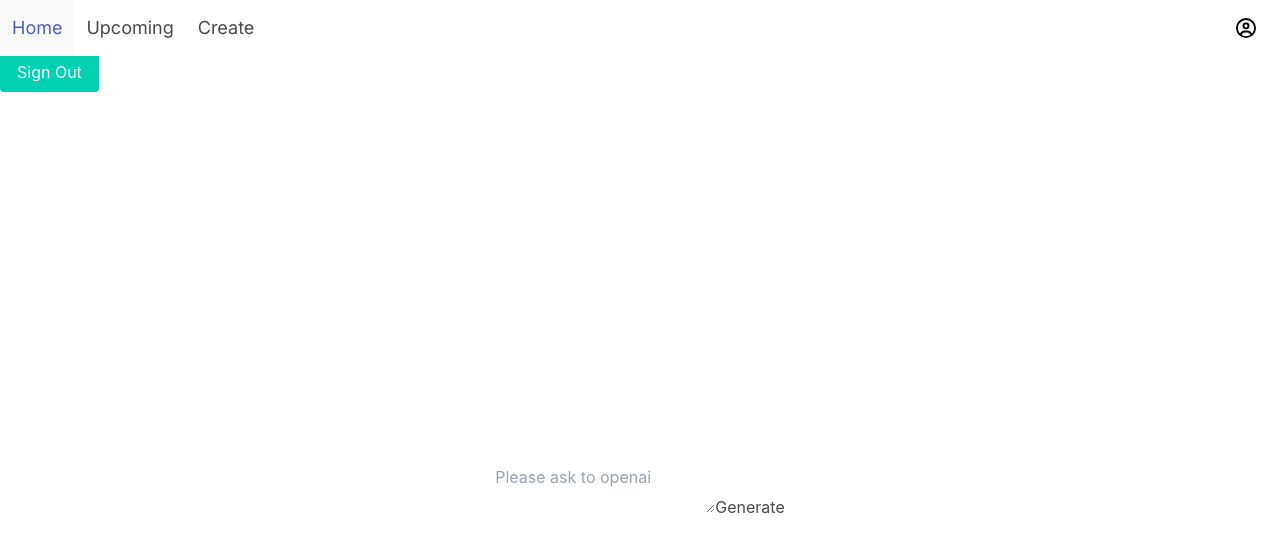
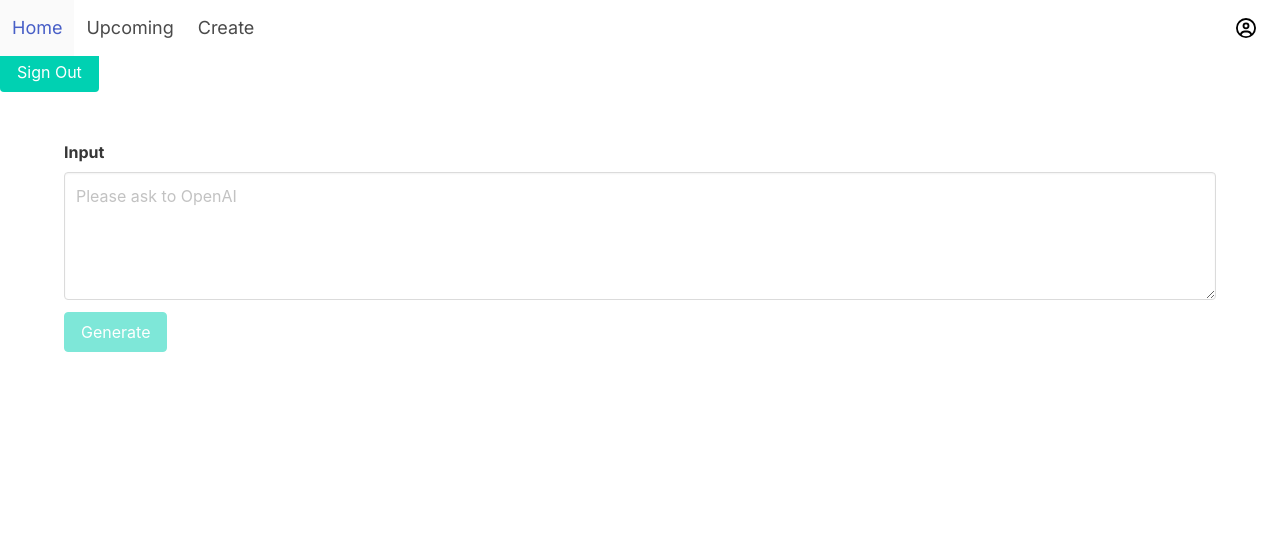
Before and after one commit to dchen327/la-hacks-2024, a Next.js app: page /profile in a window 1280 px wide. Shown: the top 552 px of the page. Built offline with nearby package versions, Linux system fonts and the light colour scheme; no server answers; sample sign-in values are in the browser's storage.

Commit message:
Changed chat functionality, added some context

```diff
--- a/src/app/components/ChatBot.js
+++ b/src/app/components/ChatBot.js
@@ -14,56 +14,65 @@ const ChatBot = () => {
     e.preventDefault();
     setLoading(true);
     try {
+      const preliminaryInfo = "You are a bot for an app that gives people information on nearby social and outdoor events. If a user asks a question not related to social or outdoor events, please respond with a message saying \"Sorry, I am not programmed to answer this type of question. Please ask another one\" \n\n";
+      const fullPrompt = preliminaryInfo + prompt;
+
       const completion = await openai.completions.create({
         model: "gpt-3.5-turbo-instruct",
-        prompt: prompt,
-        max_tokens: 30,
+        prompt: fullPrompt,
+        max_tokens: 300,
       });
-      console.log(completion.choices[0].text);
       setApiResponse(completion.choices[0].text);
     } catch (e) {
       console.log(e);
-      setApiResponse("Something is going wrong, Please try again.");
+      setApiResponse("Something is going wrong. Please try again.");
     }
     setLoading(false);
   };
 
   return (
-    <>
-      <div
-        style={{
-          display: "flex",
-          justifyContent: "center",
-          alignItems: "center",
-          height: "100vh",
-        }}
-      >
+    <section className="section">
+      <div className="container">
         <form onSubmit={handleSubmit}>
+          <div className="field">
+            <label htmlFor="prompt" className="label">Input</label>
+            <div className="control">
               <textarea
-            type="text"
+                id="prompt"
+                className="textarea"
                 value={prompt}
-            placeholder="Please ask to openai"
+                placeholder="Please ask to OpenAI"
                 onChange={(e) => setPrompt(e.target.value)}
               ></textarea>
-          <button disabled={loading || prompt.length === 0} type="submit">
-            {loading ? "Generating..." : "Generate"}
+            </div>
+          </div>
+          <div className="field">
+            <div className="control">
+              <button
+                className={`button is-primary ${loading ? 'is-loading' : ''}`}
+                disabled={loading || prompt.length === 0}
+                type="submit"
+              >
+                Generate
               </button>
+            </div>
+          </div>
         </form>
+
+        {apiResponse && (
+          <div className="field">
+            <label className="label">Chat response</label>
+            <div className="control">
+              <textarea
+                className="textarea is-success"
+                readOnly
+                value={apiResponse}
+              ></textarea>
             </div>
-      {apiResponse && (
-        <div
-          style={{
-            display: "flex",
-            justifyContent: "center",
-          }}
-        >
-          <pre>
-            <strong>API response:</strong>
-            {apiResponse}
-          </pre>
           </div>
         )}
-    </>
+      </div>
+    </section>
   );
 };
 
```
Lines whose indentation alone changed are shown as unchanged.
